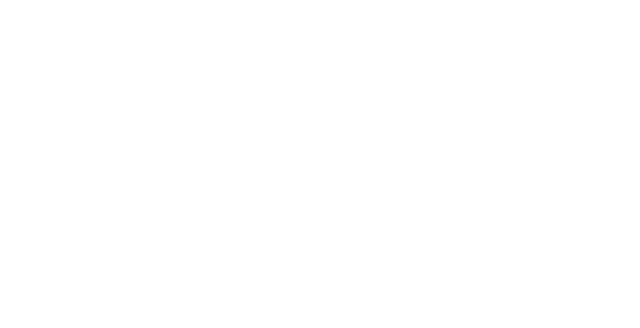
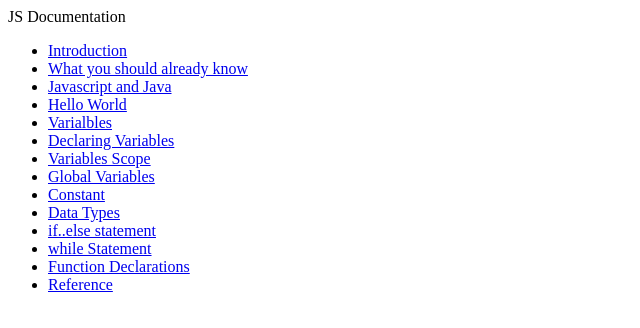
Before and after one commit to fitry29/TechnicalDocPageFCC, a plain HTML site: page index.html in a window 1280 px wide. Shown: the whole page, without its empty margins (0-640 px from the left). Drawn offline with Linux system fonts and the light colour scheme.

Commit message:
add navbar

```diff
--- a/index.html
+++ b/index.html
@@ -6,6 +6,24 @@
     <title>Technical Documentation</title>
 </head>
 <body>
-
+    <nav id="nabvar">
+        <header>JS Documentation</header>
+        <ul>
+            <li><a href="#" class="nav-link">Introduction</a></li>
+            <li><a href="#" class="nav-link">What you should already know</a></li>
+            <li><a href="#" class="nav-link">Javascript and Java</a></li>
+            <li><a href="#" class="nav-link">Hello World</a></li>
+            <li><a href="#" class="nav-link">Varialbles</a></li>
+            <li><a href="#" class="nav-link">Declaring Variables</a></li>
+            <li><a href="#" class="nav-link">Variables Scope</a></li>
+            <li><a href="#" class="nav-link">Global Variables</a></li>
+            <li><a href="#" class="nav-link">Constant</a></li>
+            <li><a href="#" class="nav-link">Data Types</a></li>
+            <li><a href="#" class="nav-link">if..else statement</a></li>
+            <li><a href="#" class="nav-link">while Statement</a></li>
+            <li><a href="#" class="nav-link">Function Declarations</a></li>
+            <li><a href="#" class="nav-link">Reference</a></li>
+        </ul>
+    </nav>
 </body>
 </html>
```
